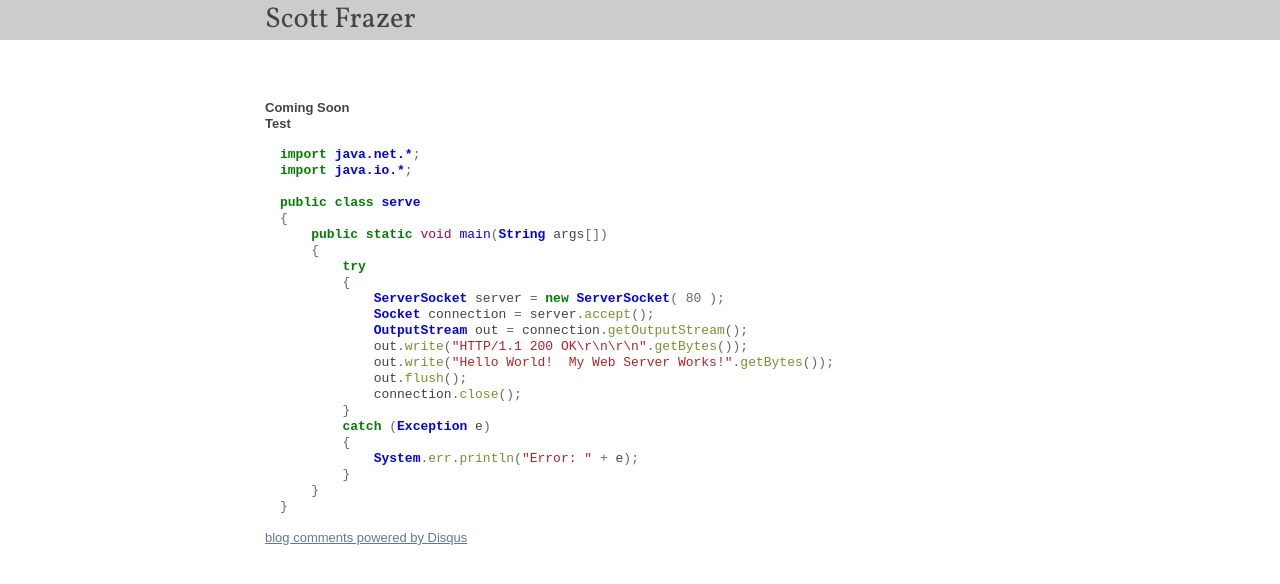
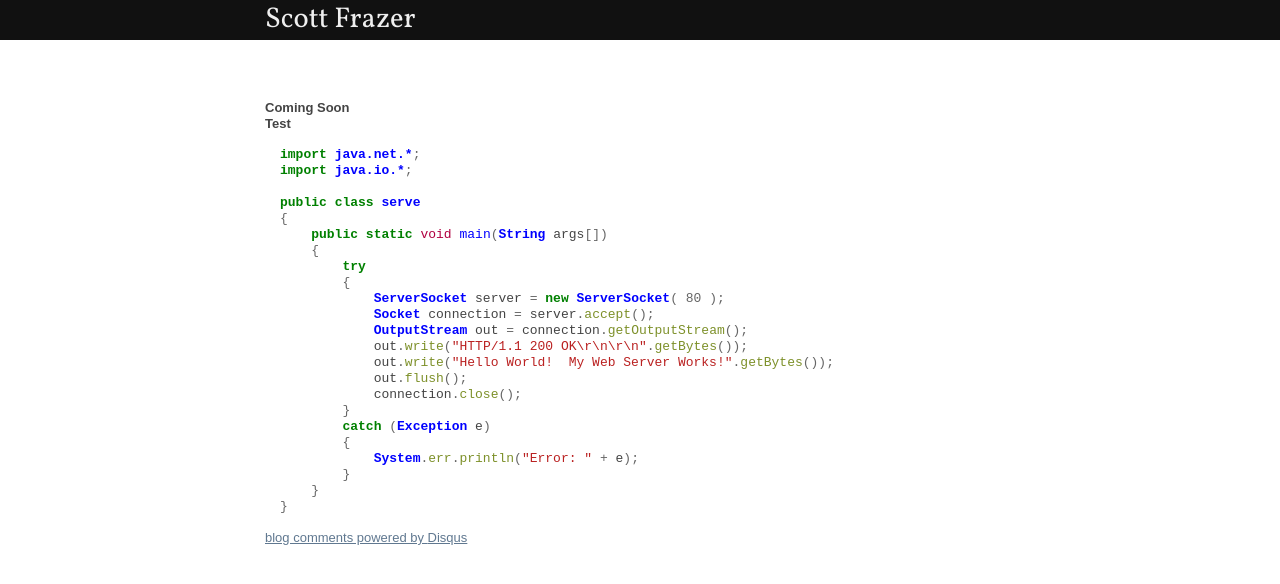
Before and after one commit to scottfrazer/scottfrazer.github.com, a Jekyll site: the page built from index.md, in a window 1280 px wide. Shown: the top 584 px of the page. Built offline with Jekyll 4.4.1, drawn with Linux system fonts in a browser that asks for light colours; nearby versions of some CDN libraries; comment, search, counter and statistics services are not loaded.

Commit message:
trying to fix a problem that only happens live

```diff
--- a/_layouts/main.html
+++ b/_layouts/main.html
@@ -71,9 +71,9 @@
     a:link { -webkit-tap-highlight-color: #FF5E99; } /* j.mp/webkit-tap-highlight-color */
     /* end HTML 5 Boilerplate */
 
-    #static {position: fixed; top:0; left: 0; height: 40px; width: 100%; background: #ccc; text-align: center;}
-    #static-menu {position: fixed; top:40px; left: 0; height: 100px; width: 100%; background: #ccc; text-align: center;}
-    #static .content {width: 750px; margin: 0 auto; font-family: Vollkorn, Georgia, serif;}
+    #static {position: fixed; top:0; left: 0; height: 40px; width: 100%; background: #111; text-align: center; color: #efefef;}
+    #static-menu {position: fixed; top:40px; left: 0; height: 200px; width: 100%; background: #111; color: #efefef;}
+    #static .content {width: 750px; margin: 0 auto; font-family: Vollkorn, Georgia, serif; color: #efefef;}
     #static .left {float: left; width: 50%; text-align: left; font-size: 2.2em; margin-top:3px;}
     #static .right {float: right; width: 50%; text-align: right; font-size: 1.8em; margin-top:10px;}
     #wrap {text-align:center;}
```
Also changed, not shown: other parts of _layouts/main.html (+5 -2 lines).
